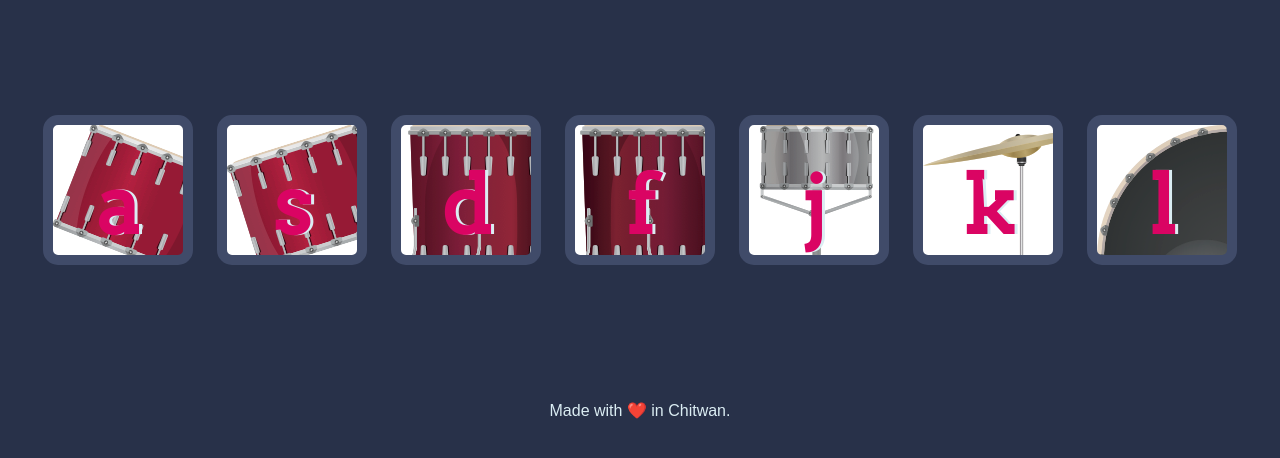
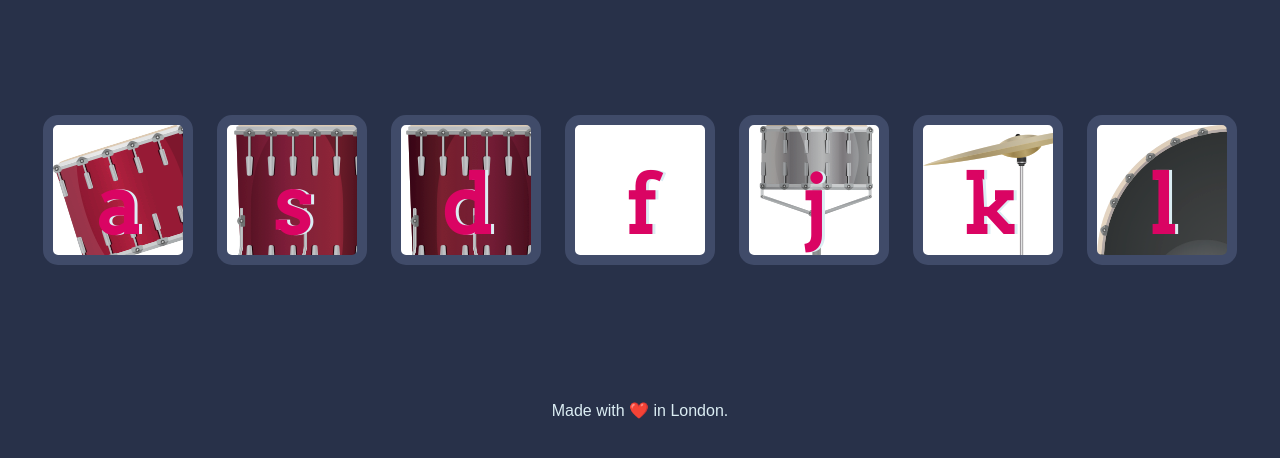
Before and after one commit to sinapradip/drum, a plain HTML site: page index.html in a window 1280 px wide. Shown: the part 174-632 px from the top of the page. Drawn offline with Linux system fonts and the light colour scheme.

Commit message:
buttons name updated

```diff
--- a/index.html
+++ b/index.html
@@ -13,17 +13,17 @@
 
   <h1 id="title">Drum 🥁 Kit</h1>
   <div class="set">
-    <button class="w drum scale-up-center">a</button>
-    <button class="a drum">s</button>
-    <button class="s drum">d</button>
-    <button class="d drum">f</button>
+    <button class="a drum ">a</button>
+    <button class="s drum">s</button>
+    <button class="d drum">d</button>
+    <button class="f drum">f</button>
     <button class="j drum">j</button>
     <button class="k drum">k</button>
     <button class="l drum">l</button>
   </div>
 
   <footer>
-    Made with ❤️ in Chitwan.
+    Made with ❤️ in London.
   </footer>
   <script src="index.js" charset="utf-8"></script>
 </body>
```
